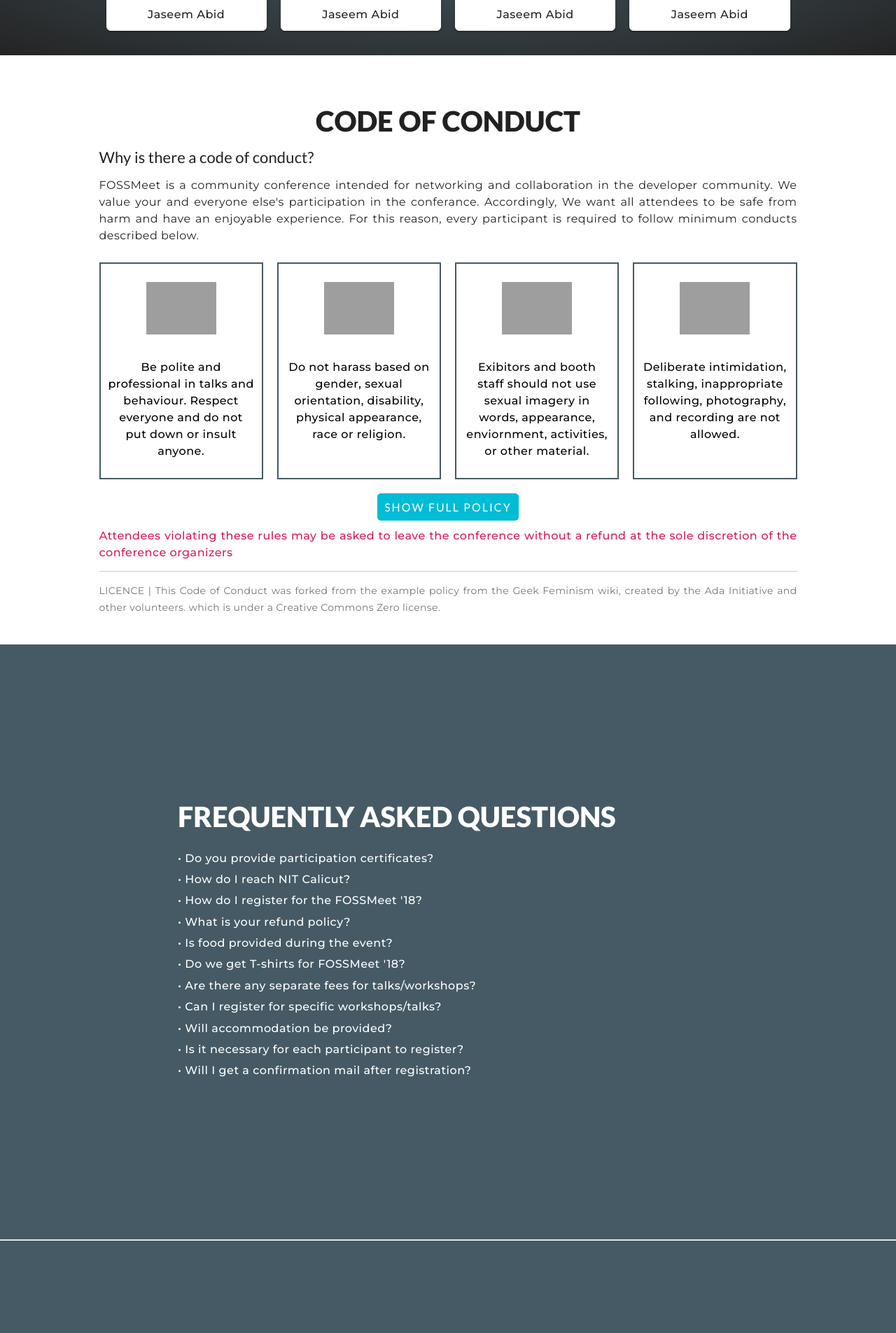
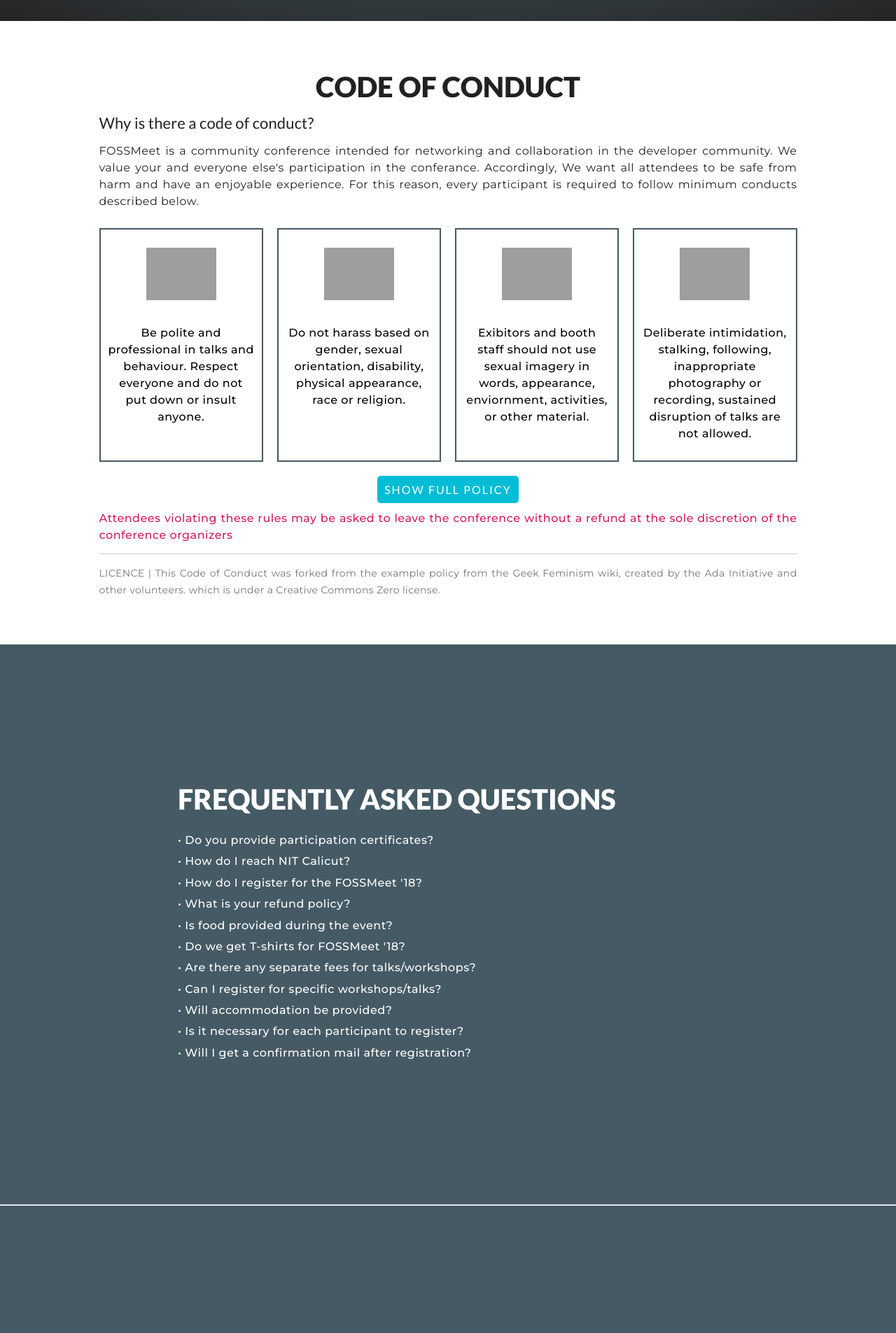
Before and after one commit to farisshajahan/fossmeet2019, a PHP site: page /index.html in a window 1280 px wide. Shown: the part 2371-4276 px from the top of the page at 70% size. Run offline with PHP 8.4, Linux system fonts and the light colour scheme; grey boxes are pictures that could not be loaded.

Commit message:
Adjusted section sizes

```diff
--- a/css/style.css
+++ b/css/style.css
@@ -336,7 +336,8 @@
 		display: flex;
 		flex-direction: column;
 		position: relative;
-		padding: 25px 0;
+		padding: 50px 0;
+		box-sizing: border-box;
 	}
 	.parallax {
 		/* Create the parallax scrolling effect */
@@ -401,13 +402,13 @@
 			max-width: 288px;
 			position: relative;
 			box-sizing: border-box;
-			border: 1px solid white;
+			border: 2px solid gray;
 			border-radius: 6px;
 			transition: border-radius .2s;
 
 			}
 			.people-card-wrapper:hover .people-card {
-				border: 1px solid #00BCD4;
+				border: 2px solid #00BCD4;
 				border-radius: 2rem;
 			}
 			.people-card .hover-overlay {
@@ -490,7 +491,6 @@
 				}
 		/* Code of Conduct Section */
 		.coc {
-			padding-top: 50px;
 			box-sizing: border-box;
 			height: auto;
 		}
--- a/index.html
+++ b/index.html
@@ -261,7 +261,7 @@
 									</div>
 								</div>
 								<p class="text font-type-content font-body-1">
-									Deliberate intimidation, stalking, inappropriate following, photography, and recording are not allowed.
+									Deliberate intimidation, stalking, following, inappropriate photography or recording, sustained disruption of talks are not allowed.
 								</p>
 							</div>
 						</div>
```
